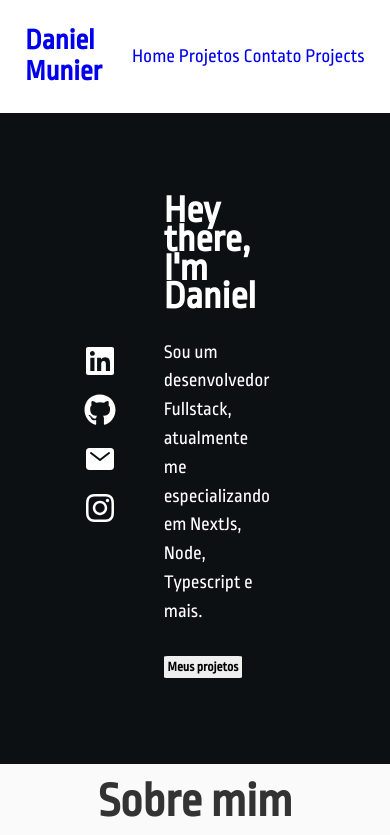
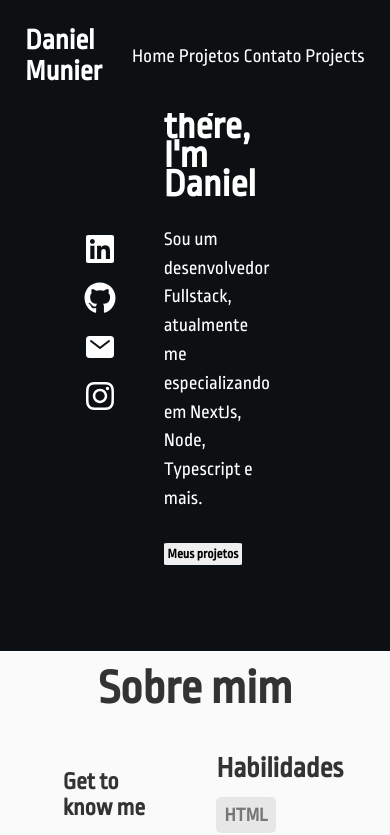
Before and after one commit to danielmunier/portfolio, a React (Vite) app: page / in a window 390 px wide. Shown: the top 835 px of the page. Built offline with nearby package versions, Linux system fonts and the light colour scheme.

Commit message:
note: navbar to be fixed

```diff
--- a/src/components/Navbar.jsx
+++ b/src/components/Navbar.jsx
@@ -1,12 +1,14 @@
 //import React from 'react'
 import "../styles/components/navbar.sass";
 import { Link, BrowserRouter } from "react-router-dom";
+import {GiHamburgerMenu} from "react-icons/gi"
 
 const Navbar = () => {
   return (
     <nav>
       <h2><a href="/">Daniel Munier</a></h2>
-
+    <div id="menu-button">
+    </div>
       <ul>
         <li><a href="#">Home</a></li>
         <li><a href="#projects">Projetos</a></li>
--- a/src/styles/components/navbar.sass
+++ b/src/styles/components/navbar.sass
@@ -3,8 +3,11 @@
 
 nav
     display: flex
+    background: #0C1012
     flex-direction: row
     align-items: center
+    position: fixed
+    width: 100%
     justify-content: space-around
     padding: 3vh
     font-size: 1.2rem
@@ -12,8 +15,22 @@ nav
 
     a
         text-decoration: none
+        color: white
+
 
     ul
         display: flex
         gap: 1vw
         list-style: none
+
+#menu-button
+    display: none
+
+@media screen and ( max-width: 500px )
+
+    nav
+        position: absolute
+        top: 0
+
+    #menu-button
+        display: block
```
